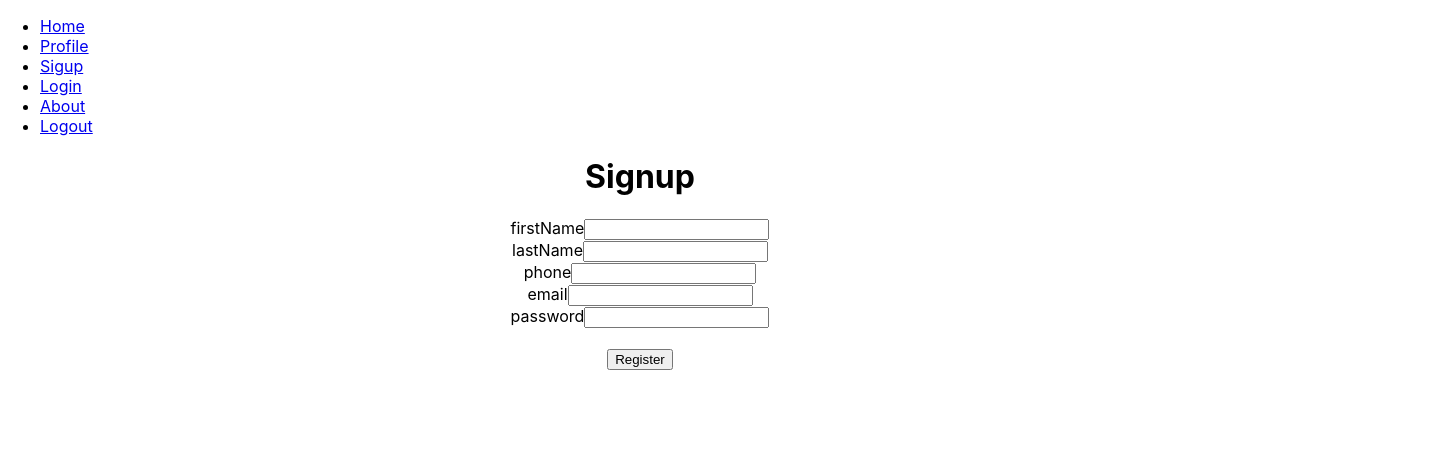
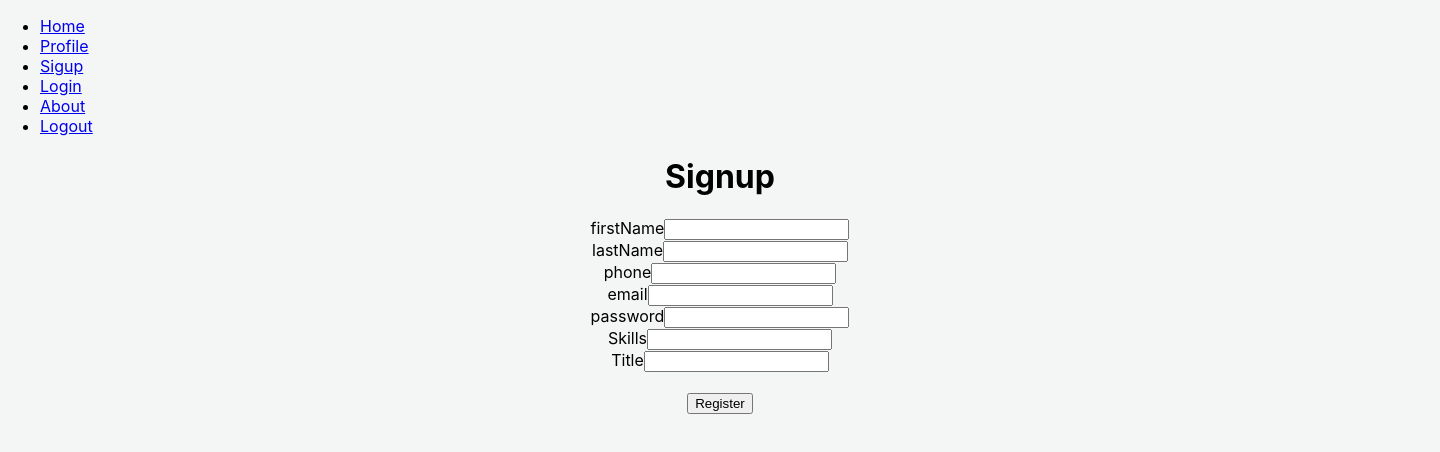
Before and after one commit to layla-baqer/Jobia, a React (Create React App) app in the folder frontend/: page /signup in a window 1280 px wide. Shown: the top 452 px of the page, 1440 px wide, since content can reach past the window. Built offline with nearby package versions, Linux system fonts and the light colour scheme.

Commit message:
Add UserHome

```diff
--- a/frontend/src/App.js
+++ b/frontend/src/App.js
@@ -1,6 +1,6 @@
 import './App.css';
 import NavBar from './Components/NavBar/NavBar'
-import Home from './Components/Home/Home'
+import Home from './Components/userHome/userHome'
 import Edit from './Components/Edit/Edit'
 import Profile from './Components/Profile/Profile'
 import Details from './Components/Details/Details'
@@ -80,7 +80,7 @@ function App() {
       />
       <div className="App">
       <Routes>
-        <Route path='/home' element={isAuth ? <Home /> : <Login login={loginHandler}/>}></Route>
+        <Route path='/user/home' element={isAuth ? <userHome /> : <Login login={loginHandler}/>}></Route>
         <Route path='/edit/:userId' element={<Edit />}></Route>
         <Route path='/profile/:userId' element={<Profile />}></Route>
         <Route path='' element={<Home />}></Route>
--- a/frontend/src/Components/About/About.jsx
+++ b/frontend/src/Components/About/About.jsx
@@ -3,5 +3,6 @@ import React from 'react'
 export default function About() {
   return (
     <div>About</div>
+
   )
 }
--- a/frontend/src/Components/Home/Home.jsx
+++ /dev/null
@@ -1,7 +0,0 @@
-import React from 'react'
-
-export default function Home() {
-  return (
-    <div>Home</div>
-  )
-}
--- a/frontend/src/Components/NavBar/NavBar.css
+++ b/frontend/src/Components/NavBar/NavBar.css
@@ -0,0 +1,10 @@
+NavBar {
+    /* Wireframe - 1 */
+
+position: relative;
+width: 1440px;
+height: 1024px;
+
+background: #00aff5;
+
+}
--- a/frontend/src/Components/NavBar/NavBar.jsx
+++ b/frontend/src/Components/NavBar/NavBar.jsx
@@ -10,7 +10,7 @@ function NavBar(props) {
     <div>
 
         <ul className="navbar-ul">
-        <li><Link to='/home'>Home</Link></li>
+        <li><Link to='/user/home'>Home</Link></li>
       <li><Link to='/profile'>Profile</Link></li>
       <li><Link to='/Signup'>Sigup</Link></li>
       <li><Link to='/Login'>Login</Link></li>
--- a/frontend/src/Components/user/Signup.js
+++ b/frontend/src/Components/user/Signup.js
@@ -48,6 +48,16 @@ export default function Signup(props) {
                 <Form.Control name="password" type="password" onChange={changeHandler}></Form.Control>
             </Form.Group>
 
+            <Form.Group>
+                <Form.Label>Skills</Form.Label>
+                <Form.Control name="Skills" type="Skills" onChange={changeHandler}></Form.Control>
+            </Form.Group>
+
+            <Form.Group>
+                <Form.Label>Title</Form.Label>
+                <Form.Control name="title" type="title" onChange={changeHandler}></Form.Control>
+            </Form.Group>
+
             <br></br>
 
             <Button variant="primary" onClick={regsiterHandler}>Register</Button>
--- /dev/null
+++ b/frontend/src/Components/userHome/userHome.jsx
@@ -0,0 +1,9 @@
+import React from 'react'
+
+function userHome() {
+  return (
+    <div>userHome</div>
+  )
+}
+
+export default userHome
--- a/frontend/src/index.css
+++ b/frontend/src/index.css
@@ -5,9 +5,15 @@ body {
     sans-serif;
   -webkit-font-smoothing: antialiased;
   -moz-osx-font-smoothing: grayscale;
+       position: relative;
+width: 1440px;
+height: 1024px;
+background: #F4F6F5;
 }
 
 code {
   font-family: source-code-pro, Menlo, Monaco, Consolas, 'Courier New',
     monospace;
+
+
 }
```
Also changed, not shown: frontend/src/Components/userHome/userHome.css (added).
